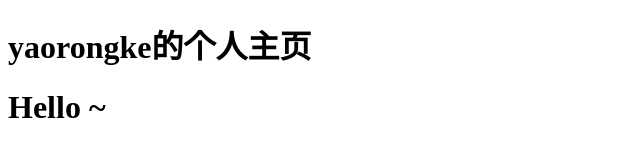
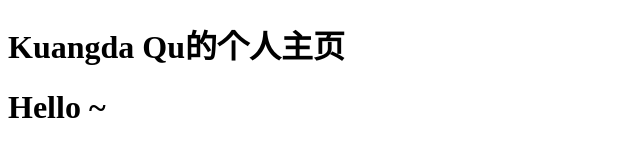
Before and after one commit to Aristo-CM/Aristo-CM.github.io, a plain HTML site: page index.html in a window 1280 px wide. Shown: the whole page, without its empty margins (0-640 px from the left). Drawn offline with Linux system fonts and the light colour scheme.

Commit message:
Update index.html

```diff
--- a/index.html
+++ b/index.html
@@ -2,10 +2,10 @@
 <html lang="en">
 <head>
     <meta charset="UTF-8">
-    <title>yaorongke</title>
+    <title>AristoCM</title>
 </head>
 <body>
-    <h1>yaorongke的个人主页</h1>
+    <h1>Kuangda Qu的个人主页</h1>
     <h1>Hello ~</h1>
 </body>
 </html>
```
